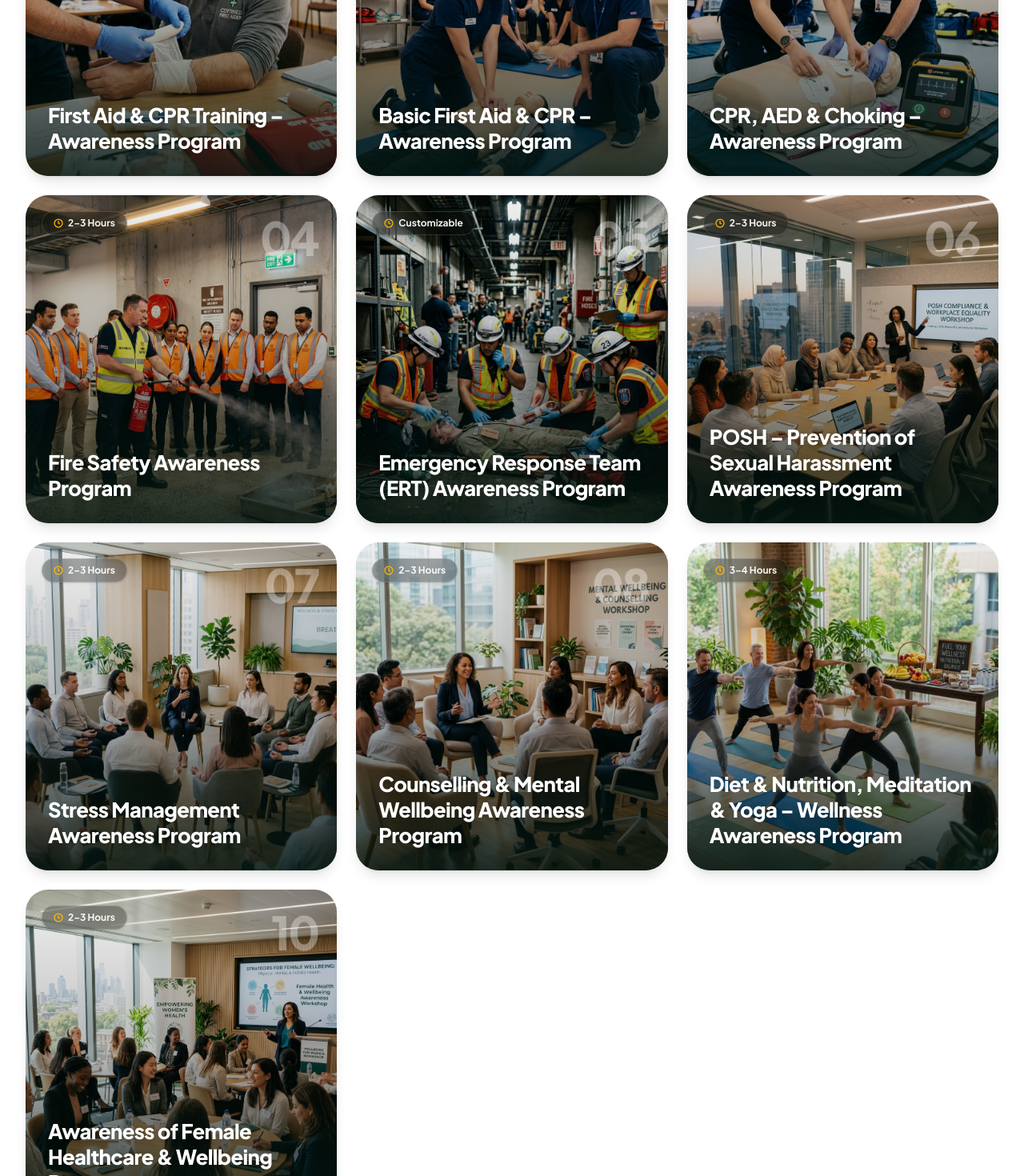
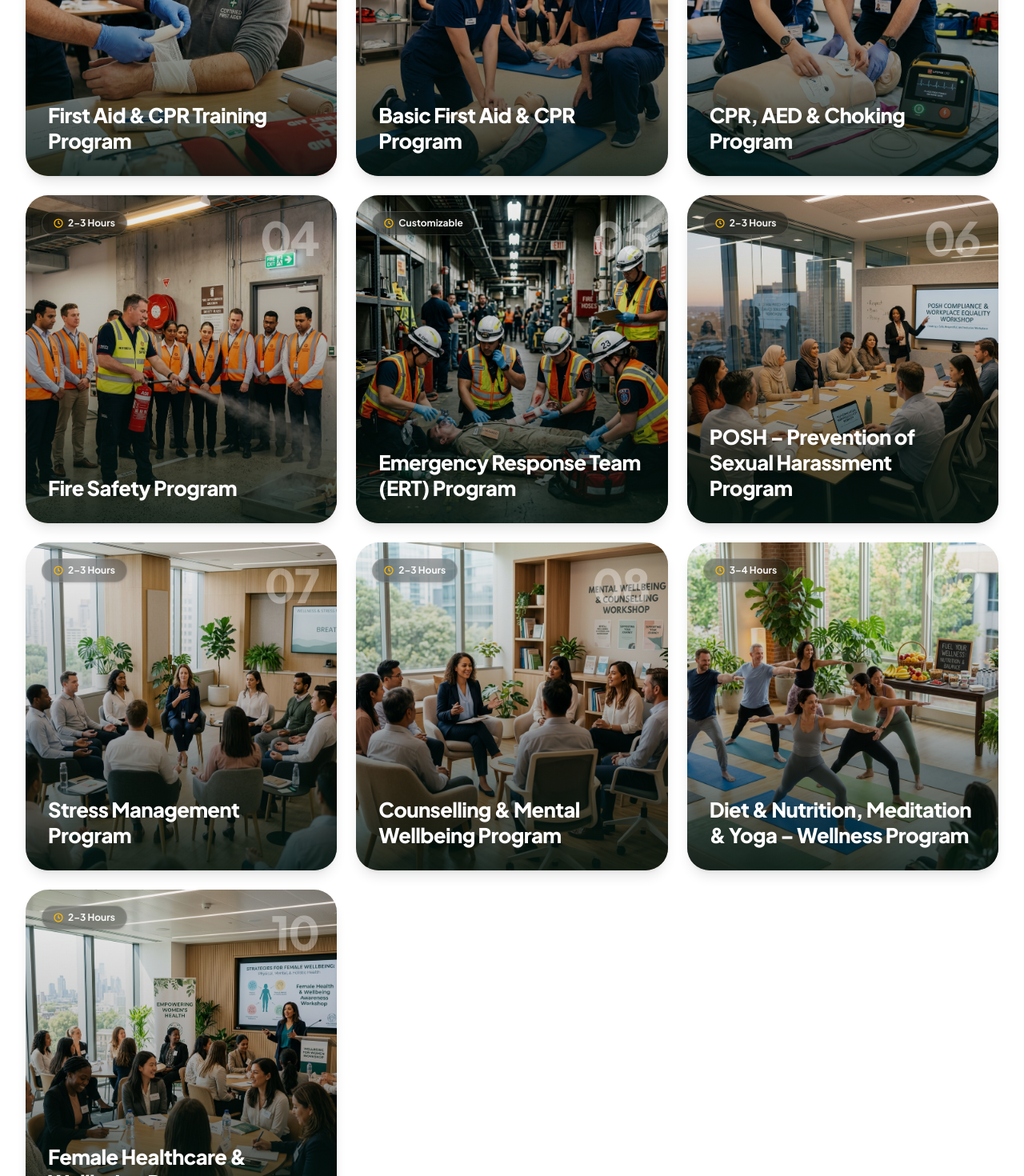
Before and after one commit to rahulpatildr72-client/ASAP-Health-Care-and-Safety, a Next.js app: page / in a window 1280 px wide. Shown: the part 1660-3130 px from the top of the page at 80% size. Built offline with nearby package versions, Linux system fonts and the light colour scheme.

Commit message:
fix(courses): remove 'Awareness' from program titles in dropdown and course pages

```diff
--- a/data/courses.ts
+++ b/data/courses.ts
@@ -37,12 +37,12 @@ export const CATEGORY_META: Record<CourseCategory, { label: string; icon: "shiel
 export const COURSES: Course[] = [
   {
     slug: "first-aid-cpr-training",
-    title: "First Aid & CPR Training – Awareness Program",
+    title: "First Aid & CPR Training Program",
     shortTitle: "First Aid & CPR Training",
     category: "emergency",
-    tagline: "A comprehensive awareness program to respond effectively during common medical and emergency situations.",
+    tagline: "A comprehensive program to respond effectively during common medical and emergency situations.",
     overview: [
-      "A comprehensive awareness program designed to help participants understand how to respond during common medical and emergency situations. The training introduces essential First Aid and CPR concepts and promotes confidence in taking appropriate action before professional help arrives.",
+      "A comprehensive program designed to help participants understand how to respond during common medical and emergency situations. The training introduces essential First Aid and CPR concepts and promotes confidence in taking appropriate action before professional help arrives.",
     ],
     whoShouldAttend: [
       "Corporate teams, schools, institutions, community groups and individuals interested in emergency preparedness.",
@@ -50,7 +50,7 @@ export const COURSES: Course[] = [
     learn: [
       "Basics of First Aid and emergency response",
       "Assessing an emergency situation safely",
-      "CPR awareness and response techniques",
+      "CPR response techniques",
       "Responding to unconsciousness and medical emergencies",
       "Managing bleeding, burns and common injuries",
       "Understanding fractures and accident-related injuries",
@@ -69,23 +69,23 @@ export const COURSES: Course[] = [
   },
   {
     slug: "basic-first-aid-cpr",
-    title: "Basic First Aid & CPR – Awareness Program",
+    title: "Basic First Aid & CPR Program",
     shortTitle: "Basic First Aid & CPR",
     category: "emergency",
-    tagline: "A focused training program covering fundamental principles of First Aid and CPR awareness.",
+    tagline: "A focused training program covering fundamental principles of First Aid and CPR.",
     overview: [
-      "A focused training program covering the fundamental principles of First Aid and CPR. Participants gain essential awareness of how to recognize an emergency and understand the immediate steps that may be required.",
+      "A focused training program covering the fundamental principles of First Aid and CPR. Participants gain essential knowledge of how to recognize an emergency and understand the immediate steps that may be required.",
     ],
     whoShouldAttend: [
-      "Employees, students, educators, community members and individuals seeking basic emergency response awareness.",
+      "Employees, students, educators, community members and individuals seeking basic emergency response skills.",
     ],
     learn: [
       "Introduction to basic First Aid",
       "Recognizing situations that require immediate attention",
-      "CPR awareness",
+      "CPR techniques",
       "Responding to unconsciousness",
       "Managing common injuries and bleeding",
-      "Basic awareness of burns and fractures",
+      "Basic response to burns and fractures",
       "Responding to choking situations",
       "Understanding when to contact emergency services",
     ],
@@ -101,22 +101,22 @@ export const COURSES: Course[] = [
   },
   {
     slug: "cpr-aed-choking",
-    title: "CPR, AED & Choking – Awareness Program",
+    title: "CPR, AED & Choking Program",
     shortTitle: "CPR, AED & Choking",
     category: "emergency",
-    tagline: "Essential awareness of cardiac emergencies, CPR, AEDs and choking response.",
+    tagline: "Essential training on cardiac emergencies, CPR, AEDs and choking response.",
     overview: [
-      "A focused program covering essential awareness of cardiac emergencies, CPR, AEDs and choking response. Participants gain a better understanding of the importance of quick and appropriate action during critical situations.",
+      "A focused program covering essential skills for cardiac emergencies, CPR, AEDs and choking response. Participants gain a clear understanding of quick and appropriate action during critical situations.",
     ],
     whoShouldAttend: [
-      "Workplace teams, schools, organizations and individuals seeking focused emergency response awareness.",
+      "Workplace teams, schools, organizations and individuals seeking focused emergency response skills.",
     ],
     learn: [
       "Understanding cardiac emergencies",
-      "Recognizing when CPR may be required",
-      "CPR principles and awareness",
+      "Recognizing when CPR is required",
+      "CPR principles and practice",
       "Understanding the role of an AED",
-      "Basic awareness of AED-assisted emergency response",
+      "AED-assisted emergency response",
       "Recognizing choking emergencies",
       "Understanding appropriate choking response",
       "Knowing when to seek emergency assistance",
@@ -133,12 +133,12 @@ export const COURSES: Course[] = [
   },
   {
     slug: "fire-safety-awareness",
-    title: "Fire Safety Awareness Program",
-    shortTitle: "Fire Safety Awareness",
+    title: "Fire Safety Program",
+    shortTitle: "Fire Safety Program",
     category: "emergency",
     tagline: "Understand fire risks, prevention practices and emergency evacuation preparedness.",
     overview: [
-      "This program helps participants develop a better understanding of fire risks, prevention practices and emergency preparedness. The training focuses on promoting awareness and safer responses during fire-related emergencies.",
+      "This program helps participants develop a better understanding of fire risks, prevention practices and emergency preparedness. The training focuses on promoting safe responses during fire-related emergencies.",
     ],
     whoShouldAttend: [
       "Corporate organizations, workplaces, educational institutions, residential communities and other groups.",
@@ -149,7 +149,7 @@ export const COURSES: Course[] = [
       "Everyday fire prevention practices",
       "Understanding basic fire classifications",
       "Introduction to fire safety equipment",
-      "Awareness of fire extinguishers",
+      "Handling fire extinguishers",
       "Safe evacuation procedures",
       "Emergency exits and assembly areas",
     ],
@@ -165,8 +165,8 @@ export const COURSES: Course[] = [
   },
   {
     slug: "ert-emergency-response-team",
-    title: "Emergency Response Team (ERT) Awareness Program",
-    shortTitle: "ERT Awareness Program",
+    title: "Emergency Response Team (ERT) Program",
+    shortTitle: "ERT Program",
     category: "emergency",
     tagline: "Understanding emergency preparedness, team responsibilities and coordinated response during workplace emergencies.",
     overview: [
@@ -181,11 +181,11 @@ export const COURSES: Course[] = [
       "Identifying potential workplace emergencies",
       "Roles and responsibilities of ERT members",
       "Emergency communication and coordination",
-      "Evacuation awareness and procedures",
+      "Evacuation procedures",
       "Responding effectively during emergency situations",
       "Importance of teamwork and clear communication",
       "Understanding emergency equipment and resources",
-      "Post-emergency reporting and review awareness",
+      "Post-emergency reporting and review",
     ],
     duration: "Customizable",
     modes: ["Onsite", "Classroom"],
@@ -199,26 +199,26 @@ export const COURSES: Course[] = [
   },
   {
     slug: "posh-prevention-sexual-harassment",
-    title: "POSH – Prevention of Sexual Harassment Awareness Program",
-    shortTitle: "POSH Awareness Program",
+    title: "POSH – Prevention of Sexual Harassment Program",
+    shortTitle: "POSH Program",
     category: "emergency",
     tagline: "Understanding workplace behaviour, professional boundaries and the importance of preventing sexual harassment.",
     overview: [
-      "A safe and respectful workplace is essential for every organization. This awareness program is designed to help participants understand workplace behaviour, professional boundaries and the importance of preventing sexual harassment. The program promotes awareness, respect and responsible conduct while encouraging the creation of a safer and more inclusive working environment.",
+      "A safe and respectful workplace is essential for every organization. This program is designed to help participants understand workplace behaviour, professional boundaries and the importance of preventing sexual harassment. The program promotes respect and responsible conduct while encouraging the creation of a safer and more inclusive working environment.",
     ],
     whoShouldAttend: [
       "Employees, managers, supervisors, HR teams, organizational leaders and workplace professionals.",
     ],
     learn: [
       "Understanding the importance of a respectful workplace",
-      "Awareness of sexual harassment and inappropriate workplace behaviour",
+      "Understanding sexual harassment and inappropriate workplace behaviour",
       "Understanding professional boundaries",
       "Recognizing inappropriate conduct and behaviour",
       "The importance of respect, dignity and inclusion",
       "Understanding individual responsibilities in the workplace",
-      "Awareness of reporting and support mechanisms",
+      "Understanding reporting and support mechanisms",
       "Creating a safe and positive workplace culture",
-      "Prevention through awareness and responsible behaviour",
+      "Prevention through responsible behaviour",
     ],
     duration: "2–3 Hours",
     modes: ["Onsite", "Classroom", "Live Online"],
@@ -227,17 +227,17 @@ export const COURSES: Course[] = [
     icon: "building",
     image:
       "https://images.unsplash.com/photo-1521791136064-7986c2920216?auto=format&fit=crop&w=1200&q=80",
-    imageAlt: "Corporate team participating in a POSH awareness workshop",
+    imageAlt: "Corporate team participating in a POSH training workshop",
     cardImage: "/posh-awareness.png",
   },
   {
     slug: "stress-management-awareness",
-    title: "Stress Management Awareness Program",
+    title: "Stress Management Program",
     shortTitle: "Stress Management",
     category: "wellbeing",
     tagline: "Practical approaches to understand stress, recognize triggers, and build positive coping habits.",
     overview: [
-      "A practical awareness program that helps participants understand stress and its impact on everyday life and work. The session introduces simple approaches that can support healthier responses to daily pressure.",
+      "A practical program that helps participants understand stress and its impact on everyday life and work. The session introduces simple approaches that can support healthier responses to daily pressure.",
     ],
     whoShouldAttend: [
       "Employees, managers, students, institutions and individuals interested in improving everyday wellbeing.",
@@ -259,17 +259,17 @@ export const COURSES: Course[] = [
     icon: "brain",
     image:
       "https://images.unsplash.com/photo-1544367567-0f2fcb009e0b?auto=format&fit=crop&w=1200&q=80",
-    imageAlt: "Stress management awareness session with guided relaxation exercises",
+    imageAlt: "Stress management session with guided relaxation exercises",
     cardImage: "/stress-management.png",
   },
   {
     slug: "counselling-mental-wellbeing",
-    title: "Counselling & Mental Wellbeing Awareness Program",
+    title: "Counselling & Mental Wellbeing Program",
     shortTitle: "Counselling & Mental Wellbeing",
     category: "wellbeing",
     tagline: "Encouraging emotional wellbeing, supportive communication, empathy, and positive environments.",
     overview: [
-      "This awareness program encourages greater understanding of emotional and mental wellbeing. It focuses on supportive communication, empathy and the importance of creating a positive and understanding environment.",
+      "This program encourages greater understanding of emotional and mental wellbeing. It focuses on supportive communication, empathy and the importance of creating a positive and understanding environment.",
     ],
     whoShouldAttend: [
       "Workplace teams, educational institutions, organizations, community groups and individuals.",
@@ -291,17 +291,17 @@ export const COURSES: Course[] = [
     icon: "smile",
     image:
       "https://images.unsplash.com/photo-1573497019940-1c28c88b4f3e?auto=format&fit=crop&w=1200&q=80",
-    imageAlt: "Counselling and mental wellbeing awareness training workshop",
+    imageAlt: "Counselling and mental wellbeing training workshop",
     cardImage: "/counselling-wellbeing.png",
   },
   {
     slug: "diet-nutrition-meditation-yoga",
-    title: "Diet & Nutrition, Meditation & Yoga – Wellness Awareness Program",
+    title: "Diet & Nutrition, Meditation & Yoga – Wellness Program",
     shortTitle: "Diet & Nutrition, Meditation & Yoga",
     category: "wellbeing",
     tagline: "Holistic wellness exploring balanced nutrition, mindfulness, meditation, and yoga practices.",
     overview: [
-      "A holistic wellness awareness program focused on healthy lifestyle choices. Participants explore the role of balanced nutrition, mindfulness, meditation and yoga in supporting overall wellbeing.",
+      "A holistic wellness program focused on healthy lifestyle choices. Participants explore the role of balanced nutrition, mindfulness, meditation and yoga in supporting overall wellbeing.",
     ],
     whoShouldAttend: [
       "Corporate teams, institutions, community groups and individuals interested in developing healthier lifestyle habits.",
@@ -312,9 +312,9 @@ export const COURSES: Course[] = [
       "The importance of hydration",
       "Making healthier lifestyle choices",
       "Introduction to mindfulness",
-      "Meditation awareness and practice",
+      "Meditation techniques and practice",
       "Breathing and relaxation techniques",
-      "Basic yoga awareness and wellbeing practices",
+      "Basic yoga practices for wellbeing",
     ],
     duration: "3–4 Hours",
     modes: ["Onsite", "Classroom", "Live Online"],
@@ -328,25 +328,25 @@ export const COURSES: Course[] = [
   },
   {
     slug: "female-healthcare-wellbeing",
-    title: "Awareness of Female Healthcare & Wellbeing Program",
+    title: "Female Healthcare & Wellbeing Program",
     shortTitle: "Female Healthcare & Wellbeing",
     category: "wellbeing",
     tagline: "Encouraging better understanding of female health, self-care and wellbeing across different stages of life.",
     overview: [
-      "Women's health and wellbeing are important aspects of overall personal and workplace wellness. This awareness program is designed to encourage better understanding of female health, self-care and wellbeing across different stages of life. The program promotes awareness and encourages participants to develop healthy habits while understanding the importance of timely support and professional healthcare guidance when needed.",
+      "Women's health and wellbeing are important aspects of overall personal and workplace wellness. This program is designed to encourage better understanding of female health, self-care and wellbeing across different stages of life. The program promotes health and encourages participants to develop healthy habits while understanding the importance of timely support and professional healthcare guidance when needed.",
     ],
     whoShouldAttend: [
-      "Women employees, female students, women's groups, organizations, institutions and individuals interested in female health and wellbeing awareness.",
+      "Women employees, female students, women's groups, organizations, institutions and individuals interested in female health and wellbeing.",
     ],
     learn: [
       "Understanding the importance of female health and wellbeing",
-      "Awareness of common women's health concerns",
+      "Understanding common women's health concerns",
       "Importance of balanced nutrition and healthy lifestyle habits",
       "Physical and emotional wellbeing",
       "Stress management and self-care practices",
       "Importance of regular health check-ups",
       "Understanding the value of preventive healthcare",
-      "Awareness of reproductive and menstrual health",
+      "Reproductive and menstrual health guidance",
       "Supporting wellbeing in the workplace and everyday life",
       "Knowing when to seek appropriate professional healthcare support",
     ],
@@ -357,7 +357,7 @@ export const COURSES: Course[] = [
     icon: "heart",
     image:
       "https://images.unsplash.com/photo-1571019614242-c5c5dee9f50b?auto=format&fit=crop&w=1200&q=80",
-    imageAlt: "Women participating in a female healthcare and wellbeing awareness workshop",
+    imageAlt: "Women participating in a female healthcare and wellbeing training workshop",
     cardImage: "/female-healthcare.png",
   },
 ];
```
